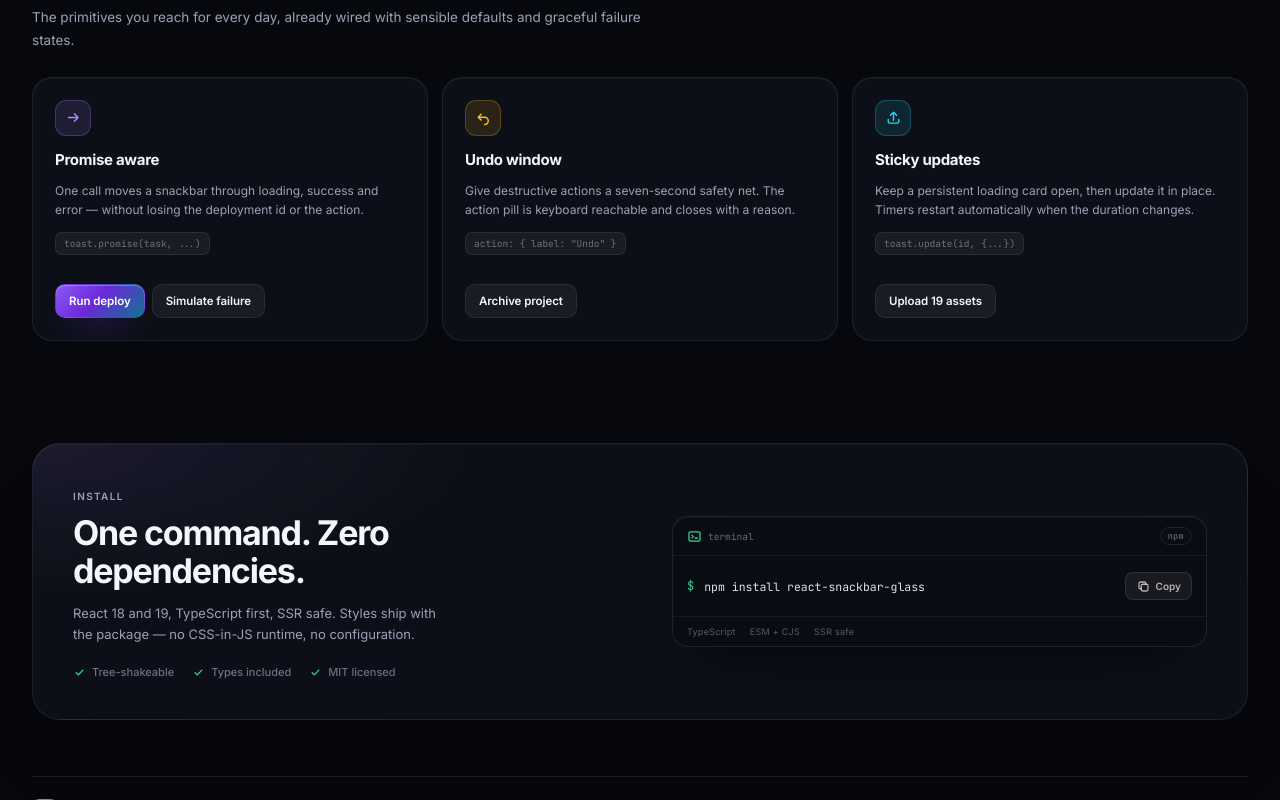
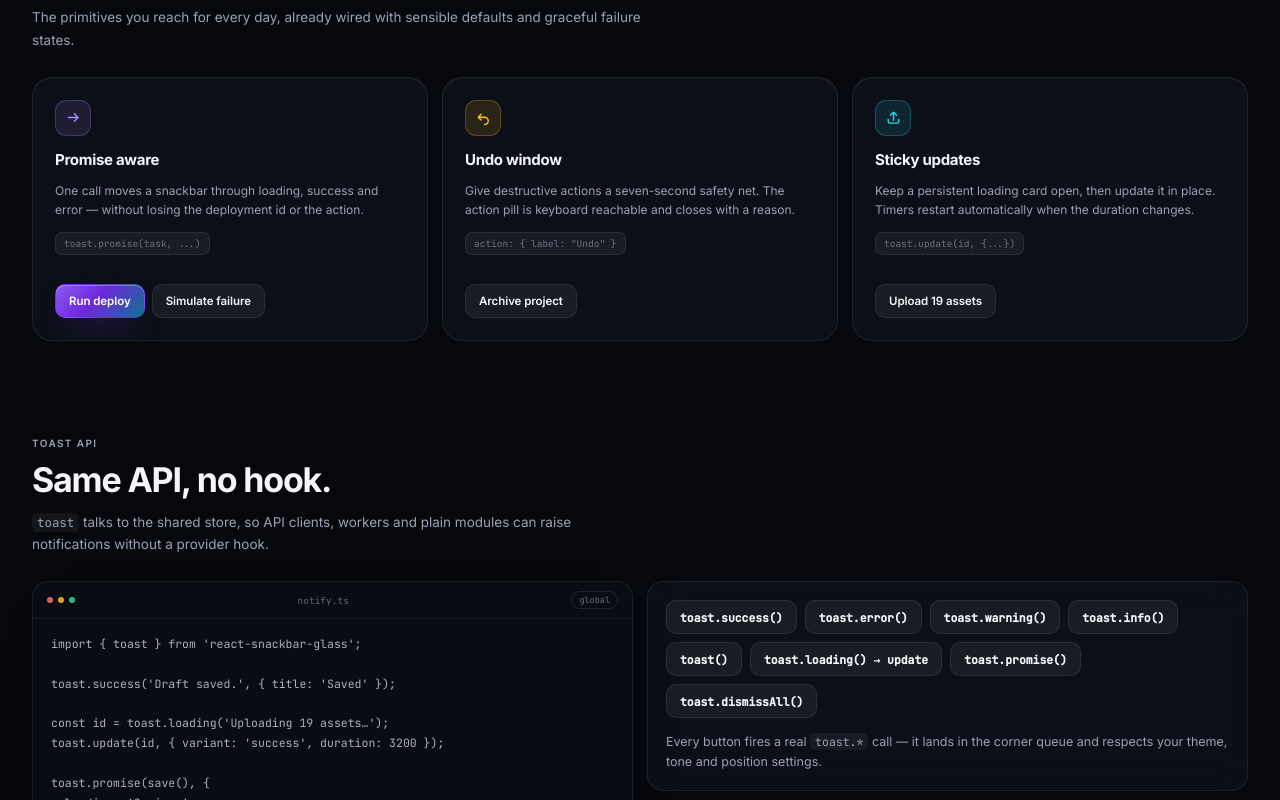
Before and after one commit to gorkembayraktar/react-snackbar-glass, a React (Vite) app in the folder demo/: page / in a window 1280 px wide. Shown: the part 2000-2800 px from the top of the page. Built offline with nearby package versions, Linux system fonts and the light colour scheme.

Commit message:
docs(demo): add global toast API examples section

```diff
--- a/demo/src/App.tsx
+++ b/demo/src/App.tsx
@@ -19,6 +19,7 @@ import type {
   SnackbarTone,
   SnackbarVariant,
 } from '../../src';
+import { ToastLab } from './ToastLab';
 
 /* ------------------------------------------------------------------ config */
 
@@ -561,6 +562,7 @@ export default function App() {
         <nav className="topbar__nav" aria-label="Sections">
           <a href="#studio">Studio</a>
           <a href="#recipes">Recipes</a>
+          <a href="#toast-api">Toast API</a>
           <a href="#install">Install</a>
         </nav>
 
@@ -1310,6 +1312,8 @@ function Showcase({
         </div>
       </section>
 
+      <ToastLab />
+
       <section className="install" id="install">
         <div className="install__copy-box">
           <span className="eyebrow">Install</span>
--- /dev/null
+++ b/demo/src/ToastLab.tsx
@@ -0,0 +1,153 @@
+import { useEffect, useRef } from 'react';
+import { toast } from '../../src';
+
+const SNIPPET = `import { toast } from 'react-snackbar-glass';
+
+toast.success('Draft saved.', { title: 'Saved' });
+
+const id = toast.loading('Uploading 19 assets…');
+toast.update(id, { variant: 'success', duration: 3200 });
+
+toast.promise(save(), {
+  loading: 'Saving…',
+  success: 'Saved',
+  error: 'Save failed',
+});`;
+
+/**
+ * Examples for the module-level `toast` API: no hook, no context, no provider
+ * wiring — same store, callable from anywhere.
+ */
+export function ToastLab() {
+  const uploadTimer = useRef<number | null>(null);
+
+  useEffect(
+    () => () => {
+      if (uploadTimer.current !== null) window.clearTimeout(uploadTimer.current);
+    },
+    [],
+  );
+
+  const runLoading = () => {
+    const id = toast.loading('Uploading 19 assets…', { title: 'Uploading' });
+
+    if (uploadTimer.current !== null) window.clearTimeout(uploadTimer.current);
+    uploadTimer.current = window.setTimeout(() => {
+      toast.update(id, {
+        variant: 'success',
+        title: 'Upload complete',
+        message: '19 assets are ready to use.',
+        duration: 3200,
+      });
+    }, 1600);
+  };
+
+  const runPromise = () => {
+    const task = new Promise<never>((_resolve, reject) => {
+      window.setTimeout(() => reject(new Error('402 · card declined')), 1800);
+    });
+
+    void toast
+      .promise(task, {
+        loading: {
+          title: 'Charging card',
+          message: 'Contacting the payment provider…',
+        },
+        success: { title: 'Payment captured', message: 'Receipt sent to your inbox.' },
+        error: (error) => ({
+          title: 'Payment failed',
+          message: error instanceof Error ? error.message : 'Unknown error',
+          action: { label: 'Try again', onClick: () => runPromise() },
+        }),
+      })
+      .catch(() => undefined);
+  };
+
+  const examples: Array<{ label: string; run: () => void }> = [
+    {
+      label: 'toast.success()',
+      run: () =>
+        toast.success('Draft saved to your workspace.', { title: 'Saved' }),
+    },
+    {
+      label: 'toast.error()',
+      run: () =>
+        toast.error('Your card issuer rejected the charge.', {
+          title: 'Payment declined',
+          action: { label: 'Try again' },
+        }),
+    },
+    {
+      label: 'toast.warning()',
+      run: () =>
+        toast.warning('92% of workspace storage is in use.', {
+          title: 'Storage almost full',
+        }),
+    },
+    {
+      label: 'toast.info()',
+      run: () => toast.info('Build #4821 finished in 42s.'),
+    },
+    {
+      label: 'toast()',
+      run: () =>
+        toast({
+          title: 'Export ready',
+          message: '248 rows · 42 KB · ready to download',
+          duration: 6000,
+        }),
+    },
+    { label: 'toast.loading() → update', run: runLoading },
+    { label: 'toast.promise()', run: runPromise },
+    { label: 'toast.dismissAll()', run: () => toast.dismissAll() },
+  ];
+
+  return (
+    <section className="recipes-section" id="toast-api">
+      <header className="section-head">
+        <span className="eyebrow">Toast API</span>
+        <h2>Same API, no hook.</h2>
+        <p>
+          <code>toast</code> talks to the shared store, so API clients, workers
+          and plain modules can raise notifications without a provider hook.
+        </p>
+      </header>
+
+      <div className="toast-lab">
+        <div className="snippet-card">
+          <div className="snippet-card__bar">
+            <span className="chrome-dots chrome-dots--small">
+              <span />
+              <span />
+              <span />
+            </span>
+            <span>notify.ts</span>
+            <span className="snippet-card__tag">global</span>
+          </div>
+          <pre className="snippet">
+            <code>{SNIPPET}</code>
+          </pre>
+        </div>
+
+        <div className="toast-lab__panel">
+          <div className="toast-lab__buttons">
+            {examples.map((example) => (
+              <button
+                key={example.label}
+                type="button"
+                className="button button--small button--ghost toast-lab__button"
+                onClick={example.run}
+              >
+                {example.label}
+              </button>
+            ))}
+          </div>
+          <p className="toast-lab__hint">
+            Every button fires a real <code>toast.*</code> call — it lands in the
+            corner queue and respects your theme, tone and position settings.
+          </p>
+        </div>
+      </div>
+    </section>
+  );
+}
--- a/demo/src/demo.css
+++ b/demo/src/demo.css
@@ -2540,3 +2540,57 @@ a {
     transition-duration: 0.01ms !important;
   }
 }
+
+/* ── Toast API examples ─────────────────────────────────────────── */
+.toast-lab {
+  display: grid;
+  grid-template-columns: minmax(0, 1fr) minmax(0, 1fr);
+  align-items: start;
+  gap: 14px;
+  margin-top: 26px;
+}
+
+.toast-lab__panel {
+  display: flex;
+  flex-direction: column;
+  gap: 14px;
+  padding: 18px;
+  border: 1px solid var(--panel-border);
+  border-radius: 16px;
+  background: var(--panel);
+  backdrop-filter: blur(18px);
+  -webkit-backdrop-filter: blur(18px);
+}
+
+.toast-lab__buttons {
+  display: flex;
+  flex-wrap: wrap;
+  gap: 8px;
+}
+
+.toast-lab__button {
+  font-family: var(--font-mono);
+  font-size: 11.5px;
+}
+
+.toast-lab__hint {
+  margin: 0;
+  color: var(--muted);
+  font-size: 12.5px;
+  line-height: 1.6;
+}
+
+.toast-lab__hint code,
+.section-head p code {
+  padding: 1px 5px;
+  border-radius: 5px;
+  background: var(--chip);
+  font-family: var(--font-mono);
+  font-size: 0.92em;
+}
+
+@media (max-width: 940px) {
+  .toast-lab {
+    grid-template-columns: 1fr;
+  }
+}
```
